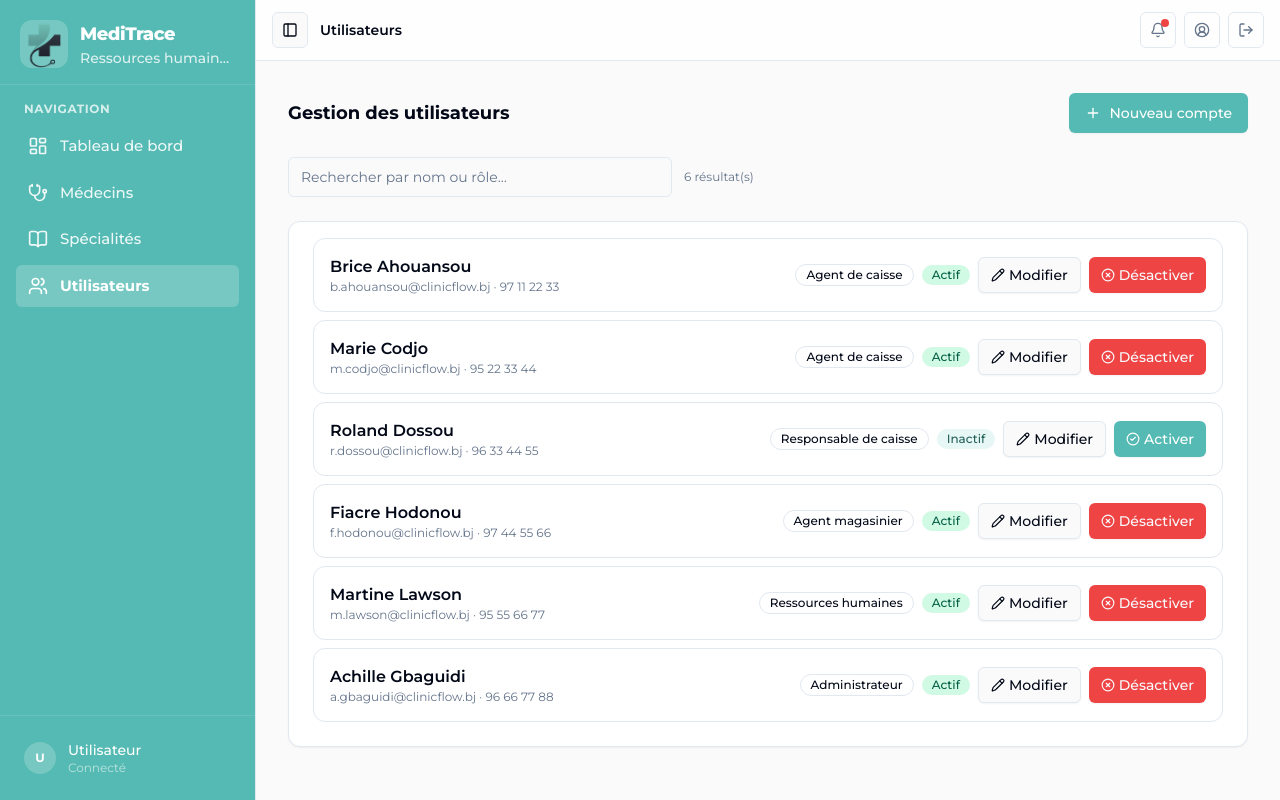
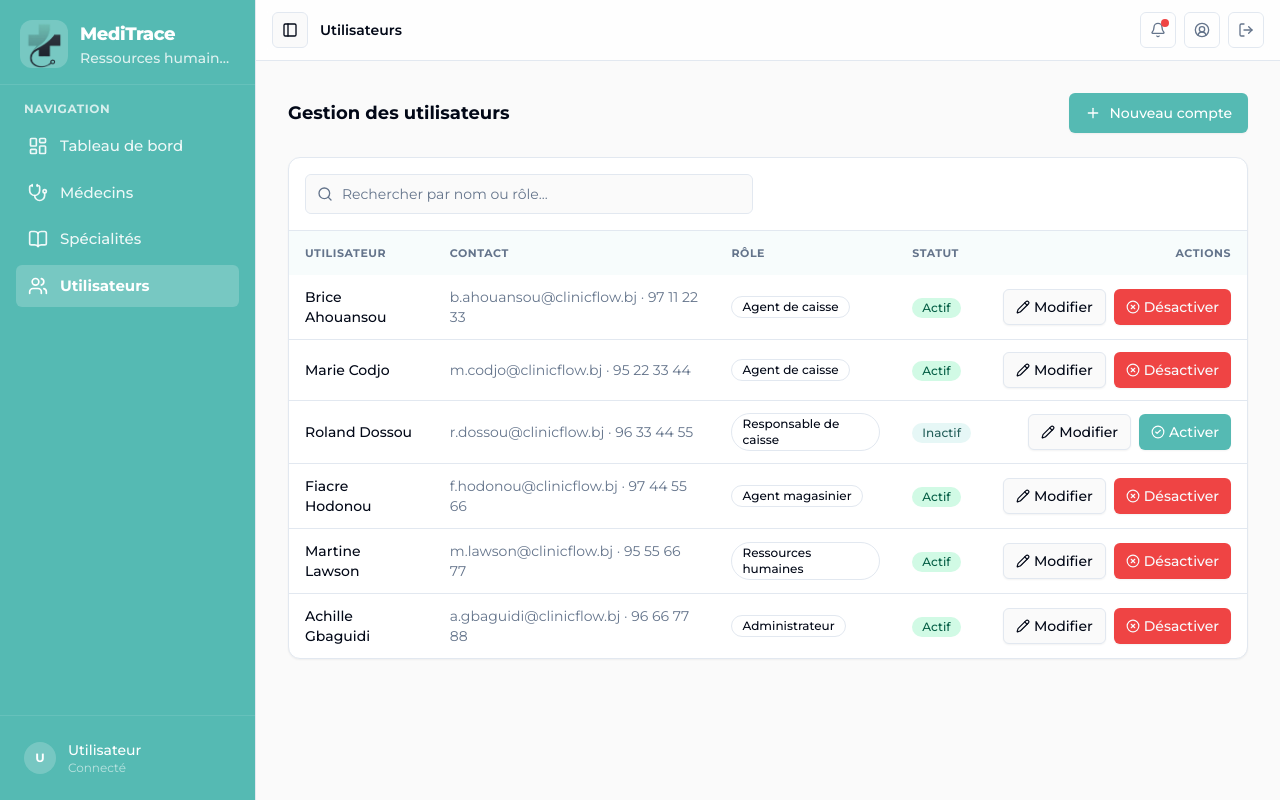
Before and after one commit to Handsomeboy990/MediStack, a Next.js app in the folder frontend/: page /hr/utilisateurs in a window 1280 px wide. Built offline with nearby package versions, Linux system fonts and the light colour scheme.

Commit message:
feat(hr): align HR screens with the redesign layouts
Add KPI cards to the HR dashboard and render the doctors, specialties and users
lists as tables with search, consistent with the other roles.

```diff
--- a/frontend/src/app/hr/medecins/page.tsx
+++ b/frontend/src/app/hr/medecins/page.tsx
@@ -1,7 +1,7 @@
 'use client';
 
 import { useState } from 'react';
-import { Pencil, Plus } from 'lucide-react';
+import { Pencil, Plus, Search } from 'lucide-react';
 
 import { Badge } from '@/components/ui/badge';
 import { Button } from '@/components/ui/button';
@@ -10,6 +10,7 @@ import { Dialog, DialogContent, DialogFooter, DialogHeader, DialogTitle, DialogT
 import { Input } from '@/components/ui/input';
 import { Label } from '@/components/ui/label';
 import { SearchableSelectField } from '@/components/searchable-select';
+import { Table, TableBody, TableCell, TableHead, TableHeader, TableRow } from '@/components/ui/table';
 import { MEDECINS, SPECIALITES } from '@/lib/mock-data';
 
 const specialiteOptions = SPECIALITES.map((s) => ({ value: s, label: s }));
@@ -59,19 +60,31 @@ export default function MedecinsPage() {
         </Dialog>
       </div>
 
-      <Input placeholder="Rechercher par nom ou spécialité…" className="max-w-sm" value={search} onChange={(e) => setSearch(e.target.value)} />
-
-      <Card>
-        <CardHeader><CardTitle className="text-base">{filtered.length} médecin(s)</CardTitle></CardHeader>
-        <CardContent className="space-y-2">
+      <Card className="overflow-hidden">
+        <div className="border-b border-border p-4">
+          <div className="relative max-w-md">
+            <Search className="absolute left-3 top-1/2 h-4 w-4 -translate-y-1/2 text-muted-foreground" />
+            <Input placeholder="Rechercher par nom ou spécialité..." className="pl-9" value={search} onChange={(e) => setSearch(e.target.value)} />
+          </div>
+        </div>
+        <Table>
+          <TableHeader>
+            <TableRow>
+              <TableHead>Médecin</TableHead>
+              <TableHead>Spécialité</TableHead>
+              <TableHead>Contact</TableHead>
+              <TableHead>Statut</TableHead>
+              <TableHead className="text-right">Action</TableHead>
+            </TableRow>
+          </TableHeader>
+          <TableBody>
             {filtered.map((m) => (
-            <div key={m.id} className="flex items-center justify-between rounded-xl border border-border p-4">
-              <div>
-                <p className="font-semibold">Dr {m.prenom} {m.nom}</p>
-                <p className="text-xs text-muted-foreground">{m.specialite} · {m.telephone} · {m.email}</p>
-              </div>
-              <div className="flex items-center gap-2">
-                <Badge variant={m.actif ? 'success' : 'secondary'}>{m.actif ? 'Actif' : 'Inactif'}</Badge>
+              <TableRow key={m.id}>
+                <TableCell className="font-medium">Dr {m.prenom} {m.nom}</TableCell>
+                <TableCell className="text-muted-foreground">{m.specialite}</TableCell>
+                <TableCell className="text-muted-foreground">{m.telephone} · {m.email}</TableCell>
+                <TableCell><Badge variant={m.actif ? 'success' : 'secondary'}>{m.actif ? 'Actif' : 'Inactif'}</Badge></TableCell>
+                <TableCell className="text-right">
                   <Dialog>
                     <DialogTrigger asChild>
                       <Button variant="outline" size="sm" className="gap-1"><Pencil className="h-3.5 w-3.5" />Modifier</Button>
@@ -96,14 +109,16 @@ export default function MedecinsPage() {
                       </div>
                       <DialogFooter>
                         <Button variant="outline">Annuler</Button>
-                      <Button variant="brand" className="">Enregistrer</Button>
+                        <Button variant="brand">Enregistrer</Button>
                       </DialogFooter>
                     </DialogContent>
                   </Dialog>
-              </div>
-            </div>
+                </TableCell>
+              </TableRow>
             ))}
-        </CardContent>
+          </TableBody>
+        </Table>
+        {filtered.length === 0 && <p className="p-10 text-center text-sm text-muted-foreground">Aucun médecin trouvé.</p>}
       </Card>
     </main>
   );
--- a/frontend/src/app/hr/page.tsx
+++ b/frontend/src/app/hr/page.tsx
@@ -1,8 +1,18 @@
 import Link from 'next/link';
-import { CheckCircle2, Stethoscope, BookOpen, Users, XCircle } from 'lucide-react';
+import { BookOpen, Stethoscope, Users } from 'lucide-react';
 
 import { Card, CardContent } from '@/components/ui/card';
-import { UTILISATEURS, MEDECINS } from '@/lib/mock-data';
+import { KpiCard } from '@/components/kpi-card';
+import { UTILISATEURS, MEDECINS, SPECIALITES } from '@/lib/mock-data';
+
+const actifs = UTILISATEURS.filter((u) => u.actif).length;
+
+const kpis = [
+  { label: 'Utilisateurs', value: String(UTILISATEURS.length), tone: 'primary' as const, hint: `${actifs} actifs` },
+  { label: 'Médecins', value: String(MEDECINS.length), tone: 'success' as const, hint: `${MEDECINS.filter((m) => m.actif).length} actifs` },
+  { label: 'Spécialités', value: String(SPECIALITES.length), tone: 'neutral' as const, hint: 'Au catalogue' },
+  { label: 'Comptes inactifs', value: String(UTILISATEURS.length - actifs), tone: 'warning' as const, hint: 'Désactivés' },
+];
 
 const navCards = [
   { href: '/hr/medecins', label: 'Médecins', desc: `${MEDECINS.length} médecins enregistrés`, icon: Stethoscope },
@@ -11,13 +21,15 @@ const navCards = [
 ];
 
 export default function HrPage() {
-  const actifs = UTILISATEURS.filter((u) => u.actif).length;
-
   return (
     <main className="space-y-6">
       <div>
         <h1 className="text-xl font-bold">Ressources humaines</h1>
-        <p className="text-sm text-muted-foreground">{UTILISATEURS.length} utilisateurs · {actifs} actifs</p>
+        <p className="text-sm text-muted-foreground">Gestion du personnel et des comptes</p>
+      </div>
+
+      <div className="grid gap-4 sm:grid-cols-2 xl:grid-cols-4">
+        {kpis.map((k) => <KpiCard key={k.label} label={k.label} value={k.value} tone={k.tone} hint={k.hint} />)}
       </div>
 
       <div className="grid gap-3 sm:grid-cols-3">
--- a/frontend/src/app/hr/specialites/page.tsx
+++ b/frontend/src/app/hr/specialites/page.tsx
@@ -8,6 +8,7 @@ import { Card, CardContent, CardHeader, CardTitle } from '@/components/ui/card';
 import { Dialog, DialogContent, DialogFooter, DialogHeader, DialogTitle, DialogTrigger } from '@/components/ui/dialog';
 import { Input } from '@/components/ui/input';
 import { Label } from '@/components/ui/label';
+import { Table, TableBody, TableCell, TableHead, TableHeader, TableRow } from '@/components/ui/table';
 import { SPECIALITES } from '@/lib/mock-data';
 
 export default function SpecialitesPage() {
@@ -43,23 +44,28 @@ export default function SpecialitesPage() {
         </Dialog>
       </div>
 
-      <Card>
-        <CardHeader><CardTitle className="text-base">{specs.length} spécialité(s)</CardTitle></CardHeader>
-        <CardContent className="space-y-2">
-          {specs.map((s, i) => (
-            <div key={i} className="flex items-center justify-between rounded-xl border border-border p-3">
-              <p className="text-sm font-medium">{s}</p>
-              <Button
-                variant="ghost"
-                size="sm"
-                className="text-muted-foreground hover:text-destructive"
-                onClick={() => setSpecs(specs.filter((_, j) => j !== i))}
-              >
-                <Trash2 className="h-4 w-4" />
-              </Button>
-            </div>
-          ))}
-        </CardContent>
+      <Card className="overflow-hidden">
+        <CardHeader><CardTitle className="text-sm">{specs.length} spécialité(s)</CardTitle></CardHeader>
+        <Table>
+          <TableHeader>
+            <TableRow>
+              <TableHead>Spécialité</TableHead>
+              <TableHead className="text-right">Action</TableHead>
+            </TableRow>
+          </TableHeader>
+          <TableBody>
+            {specs.map((s, i) => (
+              <TableRow key={i}>
+                <TableCell className="font-medium">{s}</TableCell>
+                <TableCell className="text-right">
+                  <button onClick={() => setSpecs(specs.filter((_, j) => j !== i))} className="inline-flex items-center gap-1 text-xs font-medium text-destructive hover:underline">
+                    <Trash2 className="h-3.5 w-3.5" />Supprimer
+                  </button>
+                </TableCell>
+              </TableRow>
+            ))}
+          </TableBody>
+        </Table>
       </Card>
     </main>
   );
--- a/frontend/src/app/hr/utilisateurs/page.tsx
+++ b/frontend/src/app/hr/utilisateurs/page.tsx
@@ -1,7 +1,7 @@
 'use client';
 
 import { useState } from 'react';
-import { Pencil, Plus, XCircle, CheckCircle2 } from 'lucide-react';
+import { Pencil, Plus, Search, XCircle, CheckCircle2 } from 'lucide-react';
 
 import { Badge } from '@/components/ui/badge';
 import { Button } from '@/components/ui/button';
@@ -10,6 +10,7 @@ import { Dialog, DialogContent, DialogFooter, DialogHeader, DialogTitle, DialogT
 import { Input } from '@/components/ui/input';
 import { Label } from '@/components/ui/label';
 import { SearchableSelectField } from '@/components/searchable-select';
+import { Table, TableBody, TableCell, TableHead, TableHeader, TableRow } from '@/components/ui/table';
 import { UTILISATEURS, ROLES_LIST } from '@/lib/mock-data';
 
 // Les RH ne peuvent pas attribuer le profil Administrateur : seul un
@@ -59,24 +60,32 @@ export default function UtilisateursHRPage() {
         </Dialog>
       </div>
 
-      <div className="flex gap-3">
-        <Input placeholder="Rechercher par nom ou rôle…" className="max-w-sm" value={search} onChange={(e) => setSearch(e.target.value)} />
-        <p className="flex items-center text-xs text-muted-foreground">{filtered.length} résultat(s)</p>
+      <Card className="overflow-hidden">
+        <div className="border-b border-border p-4">
+          <div className="relative max-w-md">
+            <Search className="absolute left-3 top-1/2 h-4 w-4 -translate-y-1/2 text-muted-foreground" />
+            <Input placeholder="Rechercher par nom ou rôle..." className="pl-9" value={search} onChange={(e) => setSearch(e.target.value)} />
           </div>
-
-      <Card>
-        <CardContent className="space-y-2 pt-4">
+        </div>
+        <Table>
+          <TableHeader>
+            <TableRow>
+              <TableHead>Utilisateur</TableHead>
+              <TableHead>Contact</TableHead>
+              <TableHead>Rôle</TableHead>
+              <TableHead>Statut</TableHead>
+              <TableHead className="text-right">Actions</TableHead>
+            </TableRow>
+          </TableHeader>
+          <TableBody>
             {filtered.map((u) => (
-            <div key={u.id} className="flex flex-wrap items-center justify-between gap-3 rounded-xl border border-border p-4">
-              <div>
-                <p className="font-semibold">{u.prenom} {u.nom}</p>
-                <p className="text-xs text-muted-foreground">{u.email} · {u.telephone}</p>
-              </div>
-              <div className="flex items-center gap-2">
-                <Badge variant="outline">{u.role}</Badge>
-                <Badge variant={u.actif ? 'success' : 'secondary'}>{u.actif ? 'Actif' : 'Inactif'}</Badge>
-
-                {/* Edit modal */}
+              <TableRow key={u.id}>
+                <TableCell className="font-medium">{u.prenom} {u.nom}</TableCell>
+                <TableCell className="text-muted-foreground">{u.email} · {u.telephone}</TableCell>
+                <TableCell><Badge variant="outline">{u.role}</Badge></TableCell>
+                <TableCell><Badge variant={u.actif ? 'success' : 'secondary'}>{u.actif ? 'Actif' : 'Inactif'}</Badge></TableCell>
+                <TableCell>
+                  <div className="flex items-center justify-end gap-2">
                     <Dialog>
                       <DialogTrigger asChild>
                         <Button variant="outline" size="sm" className="gap-1"><Pencil className="h-3.5 w-3.5" />Modifier</Button>
@@ -97,23 +106,20 @@ export default function UtilisateursHRPage() {
                         </div>
                         <DialogFooter>
                           <Button variant="outline">Annuler</Button>
-                      <Button variant="brand" className="">Enregistrer</Button>
+                          <Button variant="brand">Enregistrer</Button>
                         </DialogFooter>
                       </DialogContent>
                     </Dialog>
-
-                {/* Toggle activation */}
-                <Button
-                  size="sm"
-                  variant={u.actif ? 'destructive' : 'brand'}
-                  className="gap-1"
-                >
+                    <Button size="sm" variant={u.actif ? 'destructive' : 'brand'} className="gap-1">
                       {u.actif ? <><XCircle className="h-3.5 w-3.5" />Désactiver</> : <><CheckCircle2 className="h-3.5 w-3.5" />Activer</>}
                     </Button>
                   </div>
-            </div>
+                </TableCell>
+              </TableRow>
             ))}
-        </CardContent>
+          </TableBody>
+        </Table>
+        {filtered.length === 0 && <p className="p-10 text-center text-sm text-muted-foreground">Aucun utilisateur trouvé.</p>}
       </Card>
     </main>
   );
```
Lines whose indentation alone changed are shown as unchanged.
